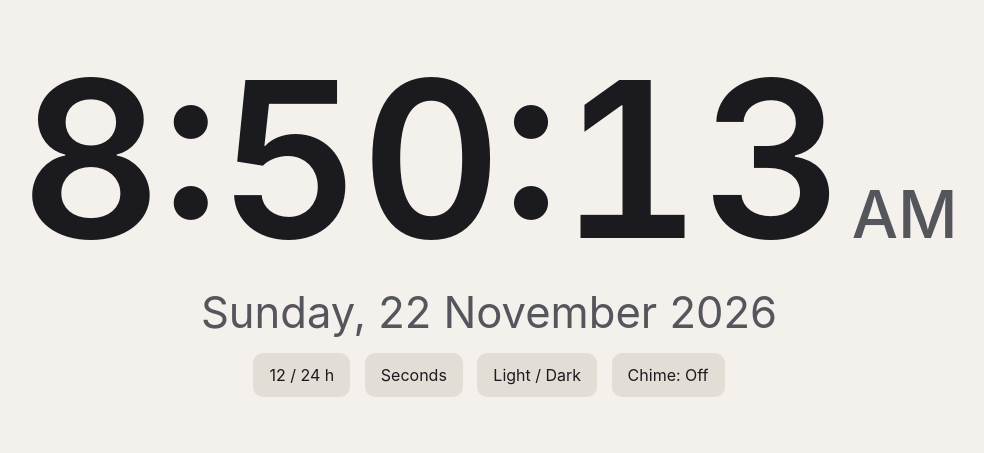
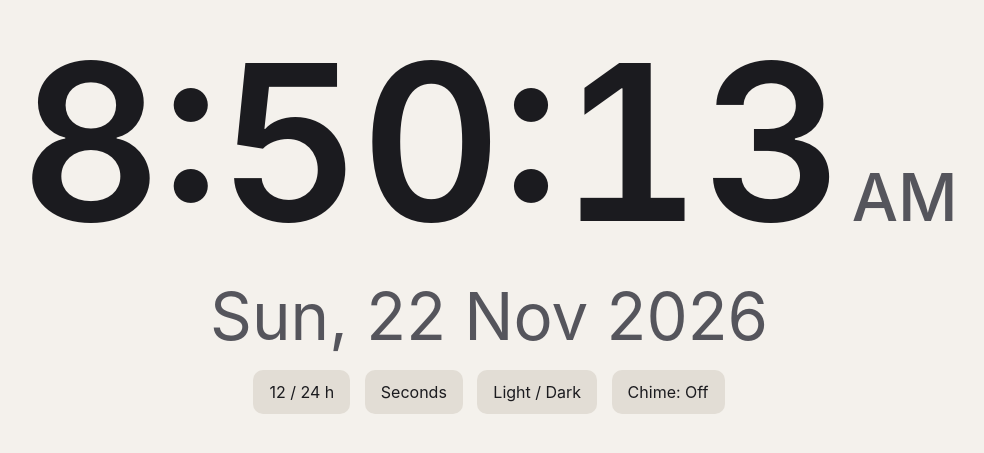
Before and after one commit to Myclock26/bigclock, a plain HTML site: page index.html in a window 1280 px wide. Shown: the part 167-620 px from the top of the page, without its empty margins (151-1135 px from the left). Drawn offline with Linux system fonts and the light colour scheme.

Commit message:
Add files via upload

```diff
--- a/index.html
+++ b/index.html
@@ -69,6 +69,15 @@ body {
   visibility: hidden;
   font-size: 100px;
 }
+#dprobe {
+  position: absolute;
+  left: -9999px;
+  top: 0;
+  visibility: hidden;
+  white-space: nowrap;
+  font-size: 100px;
+  font-family: -apple-system, "Helvetica Neue", Helvetica, Arial, sans-serif;
+}
 #ampm { font-size: 0.3em; margin-left: 0.15em; color: var(--muted); font-weight: 500; }
 #date { color: var(--muted); margin-top: 0.4em; font-size: 20px; }
 .bar { padding: 14px 0 18px; }
@@ -99,6 +108,7 @@ body {
   </div>
 </div>
 <span id="probe"></span>
+<span id="dprobe"></span>
 <script>
 (function () {
   var cfg = { h24: false, sec: true, theme: "", chime: false };
@@ -188,8 +198,10 @@ body {
   var elTime = document.getElementById("time");
   var elDate = document.getElementById("date");
   var elProbe = document.getElementById("probe");
-  var DAYS = ["Sunday", "Monday", "Tuesday", "Wednesday", "Thursday", "Friday", "Saturday"];
-  var MONTHS = ["January", "February", "March", "April", "May", "June", "July", "August", "September", "October", "November", "December"];
+  var DAYS = ["Sun", "Mon", "Tue", "Wed", "Thu", "Fri", "Sat"];
+  var MONTHS = ["Jan", "Feb", "Mar", "Apr", "May", "Jun", "Jul", "Aug", "Sep", "Oct", "Nov", "Dec"];
+  var elDProbe = document.getElementById("dprobe");
+  function dateText(d) { return DAYS[d.getDay()] + ", " + d.getDate() + " " + MONTHS[d.getMonth()] + " " + d.getFullYear(); }
 
   function pad(n) { return n < 10 ? "0" + n : "" + n; }
 
@@ -202,7 +214,12 @@ body {
     var maxH = window.innerHeight * 0.55;
     if (size > maxH) { size = maxH; }
     elTime.style.fontSize = size + "px";
-    elDate.style.fontSize = Math.max(18, Math.min(size * 0.2, 44)) + "px";
+    // Fit the date to the width of the clock digits (one line)
+    elDProbe.textContent = "Wed, 30 Sep 2026";
+    var dw = elDProbe.offsetWidth || 1;
+    var clockW = w * size / 100;
+    var dsize = Math.min(100 * clockW / dw, size * 0.3);
+    elDate.style.fontSize = Math.max(14, dsize) + "px";
   }
 
   function tick() {
@@ -218,7 +235,7 @@ body {
     }
     var t = h + ":" + pad(d.getMinutes()) + (cfg.sec ? ":" + pad(d.getSeconds()) : "");
     elTime.innerHTML = t + (suffix ? '<span id="ampm">' + suffix + "</span>" : "");
-    elDate.textContent = DAYS[d.getDay()] + ", " + d.getDate() + " " + MONTHS[d.getMonth()] + " " + d.getFullYear();
+    elDate.textContent = dateText(d);
     checkChime(d);
   }
 
```
